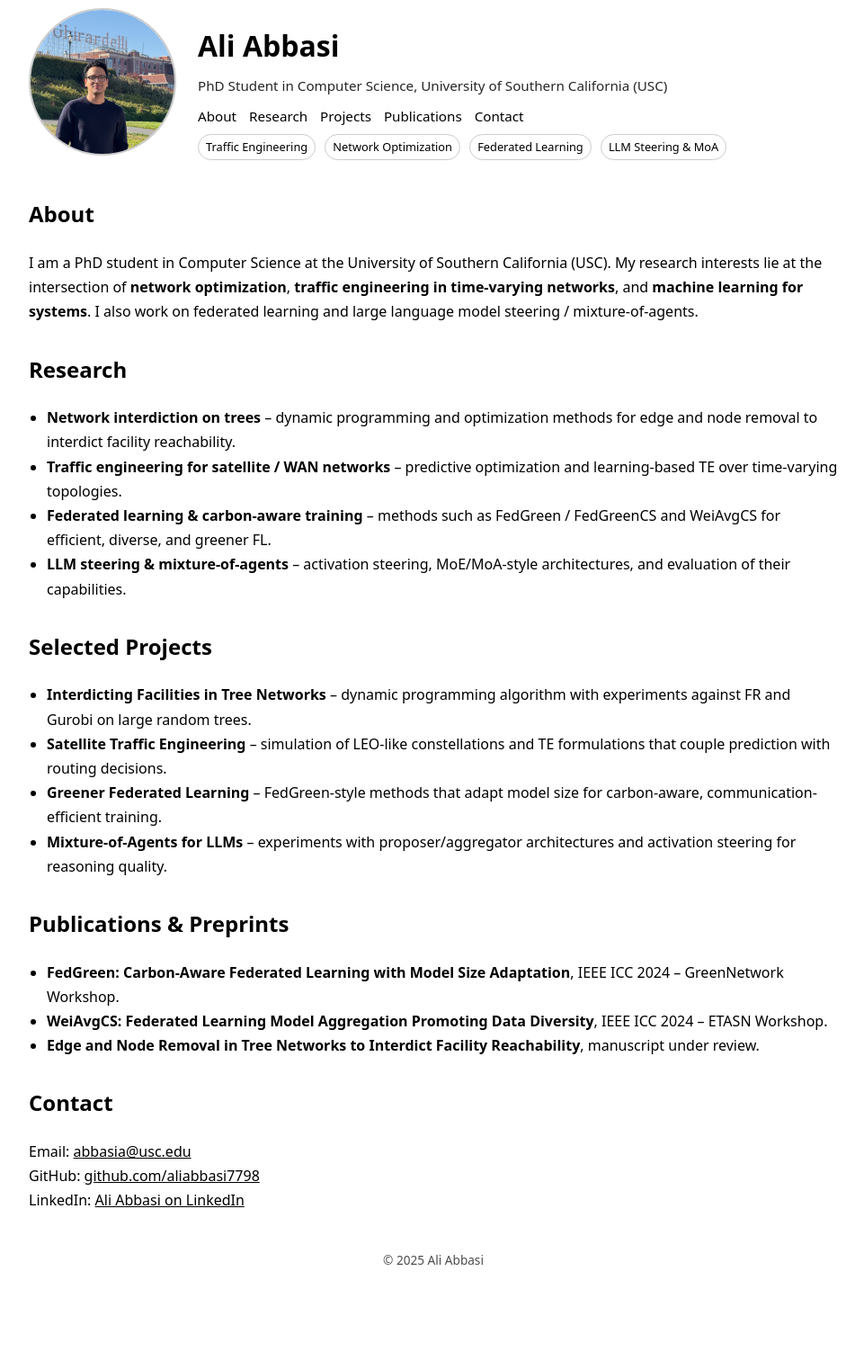
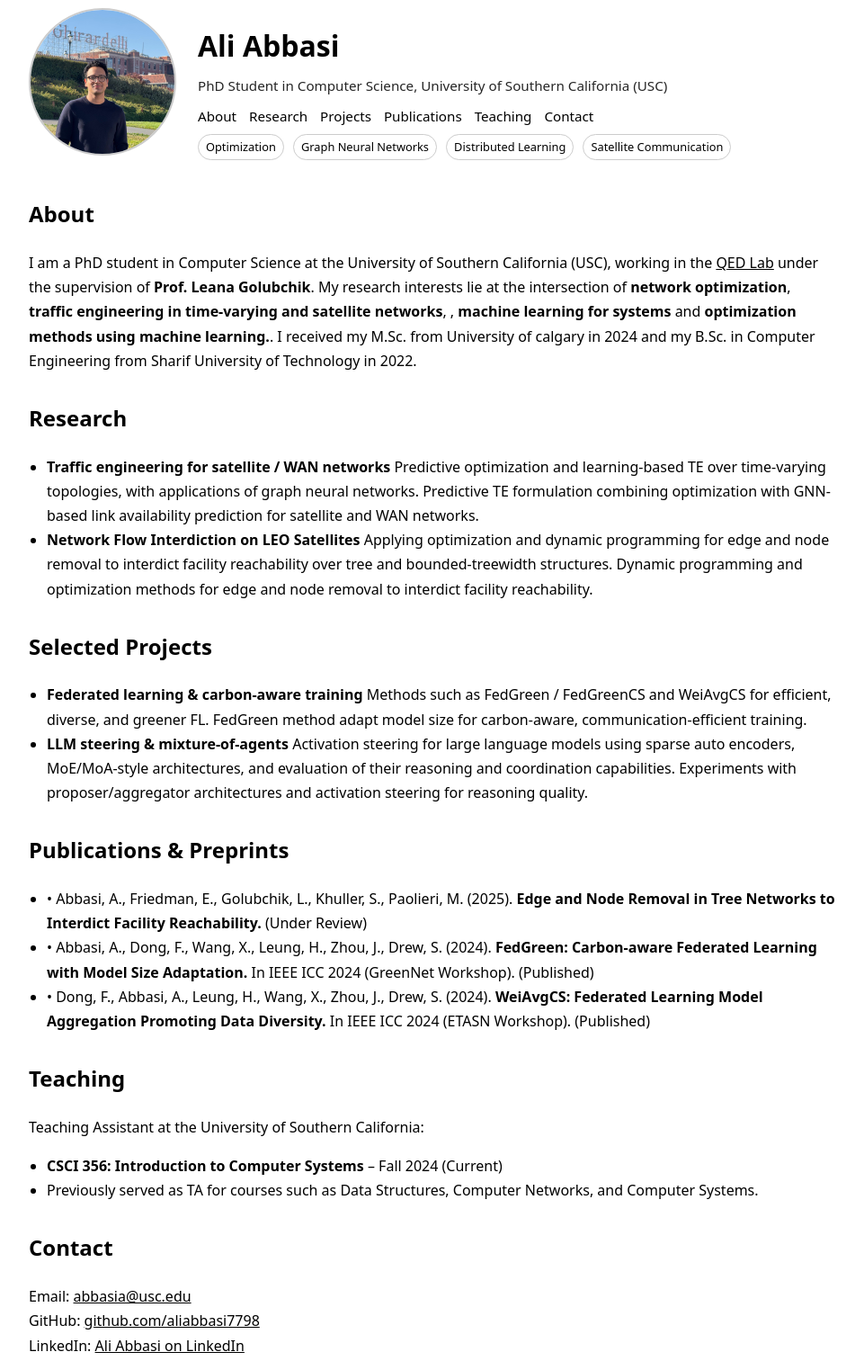
Before and after one commit to aliabbasi7798/aliabbasi, a plain HTML site: page index.html in a window 1280 px wide. Shown: the part 37-1550 px from the top of the page at 90% size, without its empty margins (158-1119 px from the left). Drawn offline with Linux system fonts and the light colour scheme.

Commit message:
Update index.html neew

```diff
--- a/index.html
+++ b/index.html
@@ -76,13 +76,15 @@
         <a href="#research">Research</a>
         <a href="#projects">Projects</a>
         <a href="#publications">Publications</a>
+        <a href="#teaching">Teaching</a>
         <a href="#contact">Contact</a>
       </nav>
       <div class="chips">
-        <span>Traffic Engineering</span>
-        <span>Network Optimization</span>
-        <span>Federated Learning</span>
-        <span>LLM Steering &amp; MoA</span>
+        <span>Optimization</span>
+        <span>Graph Neural Networks</span>
+        <span>Distributed Learning</span>
+        <span>Satellite Communication</span>
+
       </div>
     </div>
   </header>
@@ -90,11 +92,11 @@
   <section id="about">
     <h2>About</h2>
     <p>
-      I am a PhD student in Computer Science at the University of Southern California (USC).
-      My research interests lie at the intersection of
-      <strong>network optimization</strong>, <strong>traffic engineering in time-varying networks</strong>,
-      and <strong>machine learning for systems</strong>. I also work on
-      federated learning and large language model steering / mixture-of-agents.
+      I am a PhD student in Computer Science at the University of Southern California (USC),
+      working in the <a href="https://qed.usc.edu/" target="_blank">QED Lab</a> under the supervision
+      of <strong>Prof. Leana Golubchik</strong>. My research interests lie at the intersection of
+      <strong>network optimization</strong>, <strong>traffic engineering in time-varying and satellite networks</strong>,
+      , <strong>machine learning for systems</strong> and <strong>optimization methods using machine learning.</strong>. I received my M.Sc. from University of calgary in 2024 and my B.Sc. in Computer Engineering from Sharif University of Technology in 2022.
     </p>
   </section>
 
@@ -102,21 +104,16 @@
     <h2>Research</h2>
     <ul>
       <li>
-        <strong>Network interdiction on trees</strong> –
-        dynamic programming and optimization methods for edge and node removal
+        <strong>Traffic engineering for satellite / WAN networks</strong>
+        Predictive optimization and learning-based TE over time-varying topologies,
+        with applications of graph neural networks. Predictive TE formulation combining optimization with GNN-based link availability
+        prediction for satellite and WAN networks.
+      </li>
+       <li>
+        <strong>Network Flow Interdiction on LEO Satellites</strong>
+        Applying optimization and dynamic programming for edge and node removal
+        to interdict facility reachability over tree and bounded-treewidth structures. Dynamic programming and optimization methods for edge and node removal
         to interdict facility reachability.
-      </li>
-      <li>
-        <strong>Traffic engineering for satellite / WAN networks</strong> –
-        predictive optimization and learning-based TE over time-varying topologies.
-      </li>
-      <li>
-        <strong>Federated learning &amp; carbon-aware training</strong> –
-        methods such as FedGreen / FedGreenCS and WeiAvgCS for efficient, diverse, and greener FL.
-      </li>
-      <li>
-        <strong>LLM steering &amp; mixture-of-agents</strong> –
-        activation steering, MoE/MoA-style architectures, and evaluation of their capabilities.
       </li>
     </ul>
   </section>
@@ -125,20 +122,12 @@
     <h2>Selected Projects</h2>
     <ul>
       <li>
-        <strong>Interdicting Facilities in Tree Networks</strong> –
-        dynamic programming algorithm with experiments against FR and Gurobi on large random trees.
+        <strong>Federated learning &amp; carbon-aware training</strong>
+        Methods such as FedGreen / FedGreenCS and WeiAvgCS for efficient, diverse, and greener FL. FedGreen method adapt model size for carbon-aware, communication-efficient training.
       </li>
       <li>
-        <strong>Satellite Traffic Engineering</strong> –
-        simulation of LEO-like constellations and TE formulations that couple prediction with routing decisions.
-      </li>
-      <li>
-        <strong>Greener Federated Learning</strong> –
-        FedGreen-style methods that adapt model size for carbon-aware, communication-efficient training.
-      </li>
-      <li>
-        <strong>Mixture-of-Agents for LLMs</strong> –
-        experiments with proposer/aggregator architectures and activation steering for reasoning quality.
+        <strong>LLM steering &amp; mixture-of-agents</strong>
+        Activation steering for large language models using sparse auto encoders, MoE/MoA-style architectures, and evaluation of their reasoning and coordination capabilities. Experiments with proposer/aggregator architectures and activation steering for reasoning quality.
       </li>
     </ul>
   </section>
@@ -147,22 +136,31 @@
     <h2>Publications &amp; Preprints</h2>
     <ul>
       <li>
-        <strong>FedGreen: Carbon-Aware Federated Learning with Model Size Adaptation</strong>,
-        IEEE ICC 2024 – GreenNetwork Workshop.
+        • Abbasi, A., Friedman, E., Golubchik, L., Khuller, S., Paolieri, M. (2025).
+        <strong>Edge and Node Removal in Tree Networks to Interdict Facility Reachability.</strong> (Under Review)
       </li>
       <li>
-        <strong>WeiAvgCS: Federated Learning Model Aggregation Promoting Data Diversity</strong>,
-        IEEE ICC 2024 – ETASN Workshop.
+        • Abbasi, A., Dong, F., Wang, X., Leung, H., Zhou, J., Drew, S. (2024).
+        <strong>FedGreen: Carbon-aware Federated Learning with Model Size Adaptation.</strong>
+        In IEEE ICC 2024 (GreenNet Workshop). (Published)
       </li>
       <li>
-        <strong>Edge and Node Removal in Tree Networks to Interdict Facility Reachability</strong>,
-        manuscript under review.
+        • Dong, F., Abbasi, A., Leung, H., Wang, X., Zhou, J., Drew, S. (2024).
+        <strong>WeiAvgCS: Federated Learning Model Aggregation Promoting Data Diversity.</strong>
+        In IEEE ICC 2024 (ETASN Workshop). (Published)
       </li>
-      <!-- Add more items here as they are accepted/preprinted -->
     </ul>
-    <!-- Once you upload your CV PDF to the repo root (e.g., Ali_Abbasi_CV.pdf), uncomment:
-    <p><a href="Ali_Abbasi_CV.pdf" target="_blank">Download my CV (PDF)</a></p>
-    -->
+  </section>
+
+  <section id="teaching">
+    <h2>Teaching</h2>
+    <p>
+      Teaching Assistant at the University of Southern California:
+    </p>
+    <ul>
+      <li><strong>CSCI 356: Introduction to Computer Systems</strong> – Fall 2024 (Current)</li>
+      <li>Previously served as TA for courses such as Data Structures, Computer Networks, and Computer Systems.</li>
+    </ul>
   </section>
 
   <section id="contact">
```
